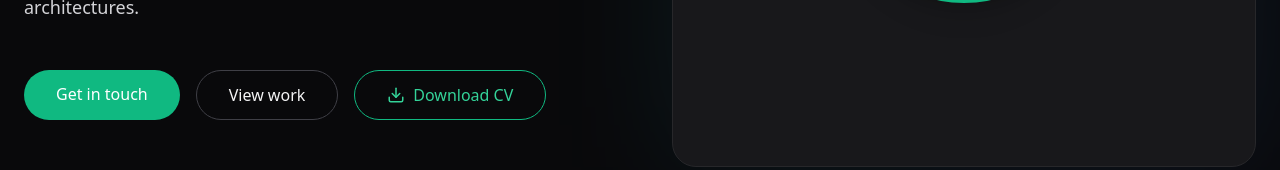
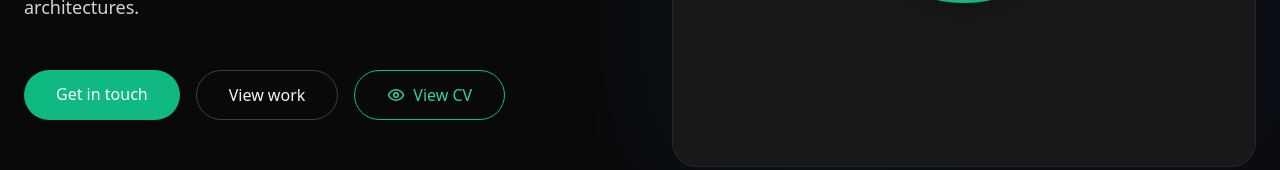
Before and after one commit to yvsslne48/yassine-react-portfolio, a React (Vite) app: page / in a window 1280 px wide. Shown: the part 565-735 px from the top of the page. Built offline with nearby package versions, Linux system fonts and the light colour scheme.

Commit message:
Update hero section: replace Download CV with View CV button

```diff
--- a/src/Portfolio.jsx
+++ b/src/Portfolio.jsx
@@ -1,5 +1,5 @@
 import React, { useState, useEffect } from 'react';
-import { Github, Linkedin, Mail, Phone, Moon, Sun, ExternalLink, ChevronLeft, ChevronRight, Download } from 'lucide-react';
+import { Github, Linkedin, Mail, Phone, Moon, Sun, ExternalLink, ChevronLeft, ChevronRight, Download, Eye } from 'lucide-react';
 
 const Portfolio = () => {
   const [darkMode, setDarkMode] = useState(true);
@@ -184,13 +184,19 @@ const Portfolio = () => {
                   View work
                 </a>
                 <a
-                  href="/cv/Yassine_Amrani_CV.pdf"
-                  download
-                  className={`px-8 py-3 border ${darkMode ? 'border-emerald-500 hover:bg-emerald-500/10 text-emerald-400' : 'border-emerald-600 hover:bg-emerald-600/10 text-emerald-700'} transition-colors rounded-full flex items-center gap-2`}
-                >
-                  <Download size={18} />
-                  Download CV
-                </a>
+                    href="/cv/Yassine_Amrani_CV.pdf"
+                    target="_blank"
+                    rel="noopener noreferrer"
+                    className={`px-8 py-3 border ${
+                      darkMode
+                        ? 'border-emerald-500 hover:bg-emerald-500/10 text-emerald-400'
+                        : 'border-emerald-600 hover:bg-emerald-600/10 text-emerald-700'
+                      } transition-colors rounded-full flex items-center gap-2`}
+                  >
+                    <Eye size={18} />
+                    View CV
+                  </a>
+
               </div>
             </div>
             <div className="relative">
@@ -200,7 +206,6 @@ const Portfolio = () => {
                   <div className="w-52 h-52 md:w-64 md:h-64 rounded-full overflow-hidden border-4 border-emerald-500 shadow-xl
                 transition-transform duration-300 ease-out
                 md:hover:scale-105 md:hover:shadow-emerald-500/40">
-
                     <img
                       src="/images/profile-1.jpg"
                       alt="Yassine Amrani"
@@ -609,6 +614,16 @@ const Portfolio = () => {
               <Mail size={20} />
             </a>
           </div>
+              <div className={`h-6 w-px ${darkMode ? 'bg-zinc-700' : 'bg-stone-300'}`}></div>
+
+              <a
+                href="/cv/Yassine_Amrani_CV.pdf"
+                download
+                className={`flex items-center gap-2 px-4 py-2 rounded-full text-sm transition-colors ${darkMode ? 'bg-emerald-500/10 text-emerald-400 hover:bg-emerald-500/20 border border-emerald-500/30' : 'bg-emerald-600/10 text-emerald-700 hover:bg-emerald-600/20 border border-emerald-600/30'}`}
+              >
+                <Download size={16} />
+                Download CV
+              </a>
         </div>
       </footer>
     </div>
```
